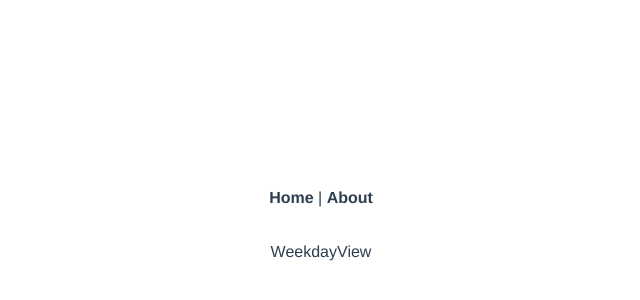
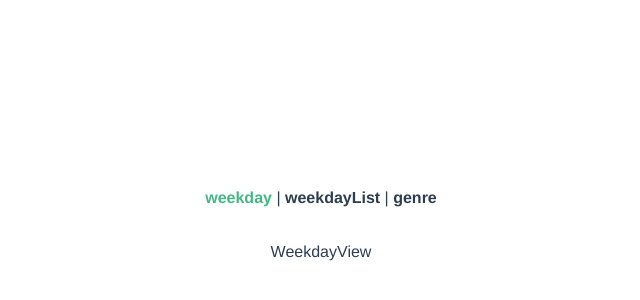
Before and after one commit to magnae2016/-webtoon-vue3-refactoring, a Vue app: page /webtoon/weekday in a window 1280 px wide. Shown: the part 190-490 px from the top of the page, without its empty margins (319-959 px from the left). Built offline with nearby package versions, Linux system fonts and the light colour scheme; the HTML template or start-up script is replaced by a standard one.

Commit message:
Add new router-link to App.vue

```diff
--- a/src/App.vue
+++ b/src/App.vue
@@ -1,7 +1,8 @@
 <template>
   <nav>
-    <router-link to="/">Home</router-link> |
-    <router-link to="/about">About</router-link>
+    <router-link to="/weekday">weekday</router-link> |
+    <router-link to="/weekdayList">weekdayList</router-link> |
+    <router-link to="/genre">genre</router-link>
   </nav>
   <router-view/>
 </template>
--- a/src/views/AboutView.vue
+++ /dev/null
@@ -1,5 +0,0 @@
-<template>
-  <div class="about">
-    <h1>This is an about page</h1>
-  </div>
-</template>
```
Also changed, not shown: src/views/HomeView.vue (deleted, +0 -18 lines).
